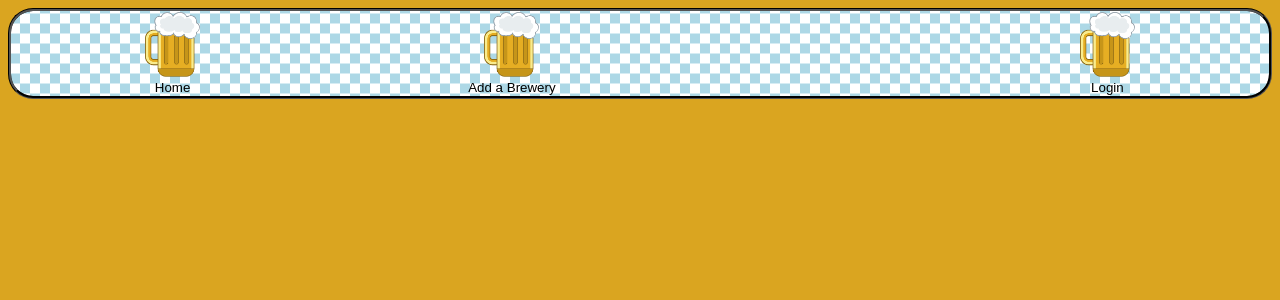
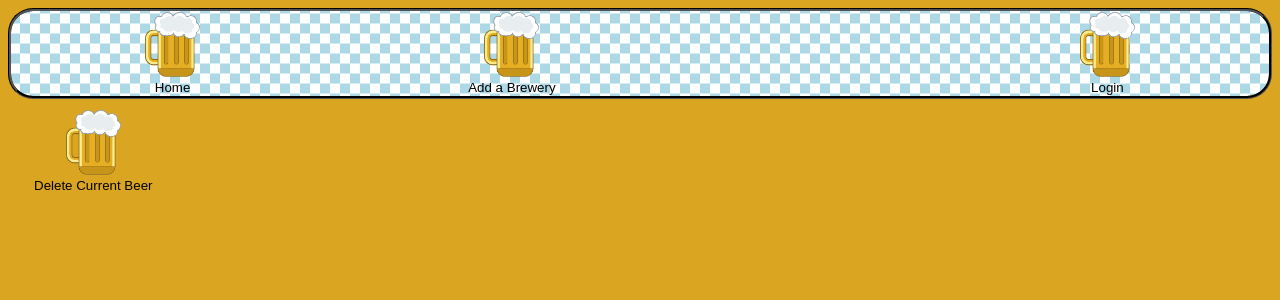
Before and after one commit to khawes187/Breernoculars, a Vue app in the folder vue/: page /beer/1 in a window 1280 px wide. Shown: the top 300 px of the page. Built offline with nearby package versions, Linux system fonts and the light colour scheme.

Commit message:
Delete a Beer should work but its not pretty

```diff
--- a/vue/src/components/BeerAndReviews.vue
+++ b/vue/src/components/BeerAndReviews.vue
@@ -43,21 +43,24 @@
                <div class="Cancel">Cancel</div>
                </button>
         </form>
-        <!-- <button>
-          KEVIN PUT THE BUTTON HERE
-        </button> -->
+        <button id="delete-beer-button" v-on:click="showImage = !showImage">Brewer Options</button>
+        <div v-if="showImage===true">
+        <delete-a-beer />
+        </div>
     </div>
 </template>
 
 <script>
 import BeerAndReviewService from '../services/BeerAndReviewService';
+import DeleteABeer from '../components/DeleteABeer.vue';
 
 export default {
     name:'beer-and-reviews',
-    components: {},
+    components: {DeleteABeer},
     data() {
         return {
             showForm: false,
+            showImage:false,
             newReview: {
                 userId:'',
                 beerId:'',
@@ -115,6 +118,7 @@ export default {
     }
 }
 </script>
+
 
 <style>
 #b-r-body{
@@ -264,6 +268,16 @@ export default {
   display: grid;
   grid-area: cancel;
 }
+#delete-beer-button{
+  width:max-content;
+  margin: 10px;
+  background-color: goldenrod;
+  color: black;
+  display: inline;
+  padding:5px;
+  border-radius: 35px;
+  display: grid;
+}
 
 @media screen and (max-width: 800px) {
   #b-r-breweryInfo, #b-r-beers{
--- /dev/null
+++ b/vue/src/components/DeleteABeer.vue
@@ -0,0 +1,51 @@
+<template>
+    <div id="delete-beer-form">
+        <button class="delete-beer-form" v-on:click="deleteBeer" style="border: 0; background: transparent">
+          <img src="@/images/editedbutton.gif" width="55" height="65" alt="Go Home" />
+          <div class="homeText">Delete Current Beer</div>
+        </button>
+    </div>
+</template>
+
+<script>
+import AddBeerService from '../services/AddBeerService';
+
+export default {
+    name:'delete-a-beer',
+    components: {},
+    data() {
+        return {
+            beerId: "",
+        }
+    },
+    methods: {
+
+        deleteBeer(){
+
+            AddBeerService.deleteBeer(parseInt(this.$route.params.beerId)).then(response=> {
+                console.log(response);
+                this.$router.push('/');
+                window.location.reload();
+            })
+
+        },
+
+    }//closes methods
+
+}
+</script>
+
+<style>
+#delete-beer-form{
+    background-color: goldenrod;
+    width: fit-content;
+    padding: 10px;
+    border-radius: 25px;
+    text-align: center;
+    margin-left: 10px;
+    font-weight: bold;
+ }
+.add-beer-text{
+    color: black;
+}
+</style>
--- a/vue/src/router/index.js
+++ b/vue/src/router/index.js
@@ -10,6 +10,7 @@ import BreweryList from '../components/BreweryList.vue'
 import NewBreweryForm from '../views/NewBreweryForm'
 import BeerAndReviews from '../components/BeerAndReviews'
 import AddABeer from "../components/AddABeer"
+import DeleteABeer from "../components/DeleteABeer"
 
 Vue.use(Router)
 
@@ -97,7 +98,15 @@ const router = new Router({
       meta: {
         requiresAuth: false
       }
-    }
+    },
+    {
+      path: "/beer/:beerId",
+      name: "DeleteABeer",
+      component: DeleteABeer,
+      meta: {
+        requiresAuth: false
+      }
+    },
   ]
 })
 
```
